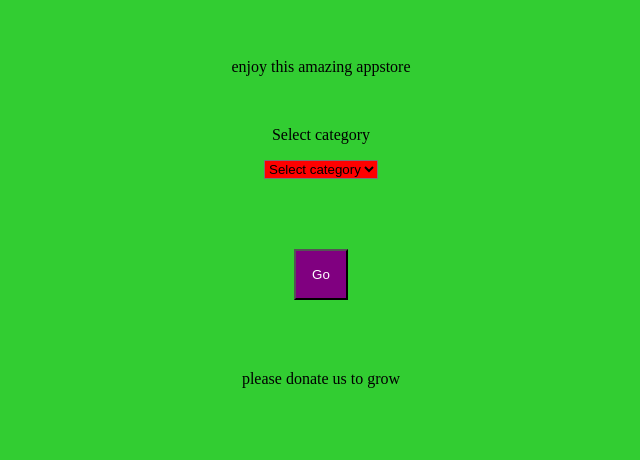
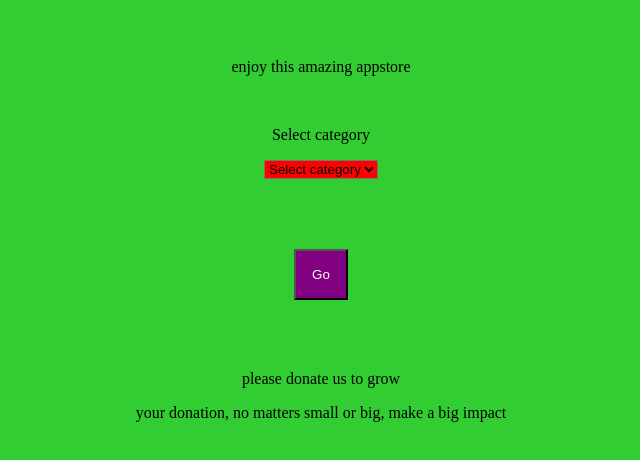
Before and after one commit to Blindtechagent/app-store, a plain HTML site: page index.html in a window 1280 px wide. Shown: the part 124-584 px from the top of the page, without its empty margins (319-959 px from the left). Drawn offline with Linux system fonts and the light colour scheme.

Commit message:
second change

```diff
--- a/index.html
+++ b/index.html
@@ -55,6 +55,7 @@
         </form>
 
 <p>please donate us to grow</p>
+<p>your donation, no matters small or big, make a big impact</p>
         <!-- end of code -->
 </body>
 
```
